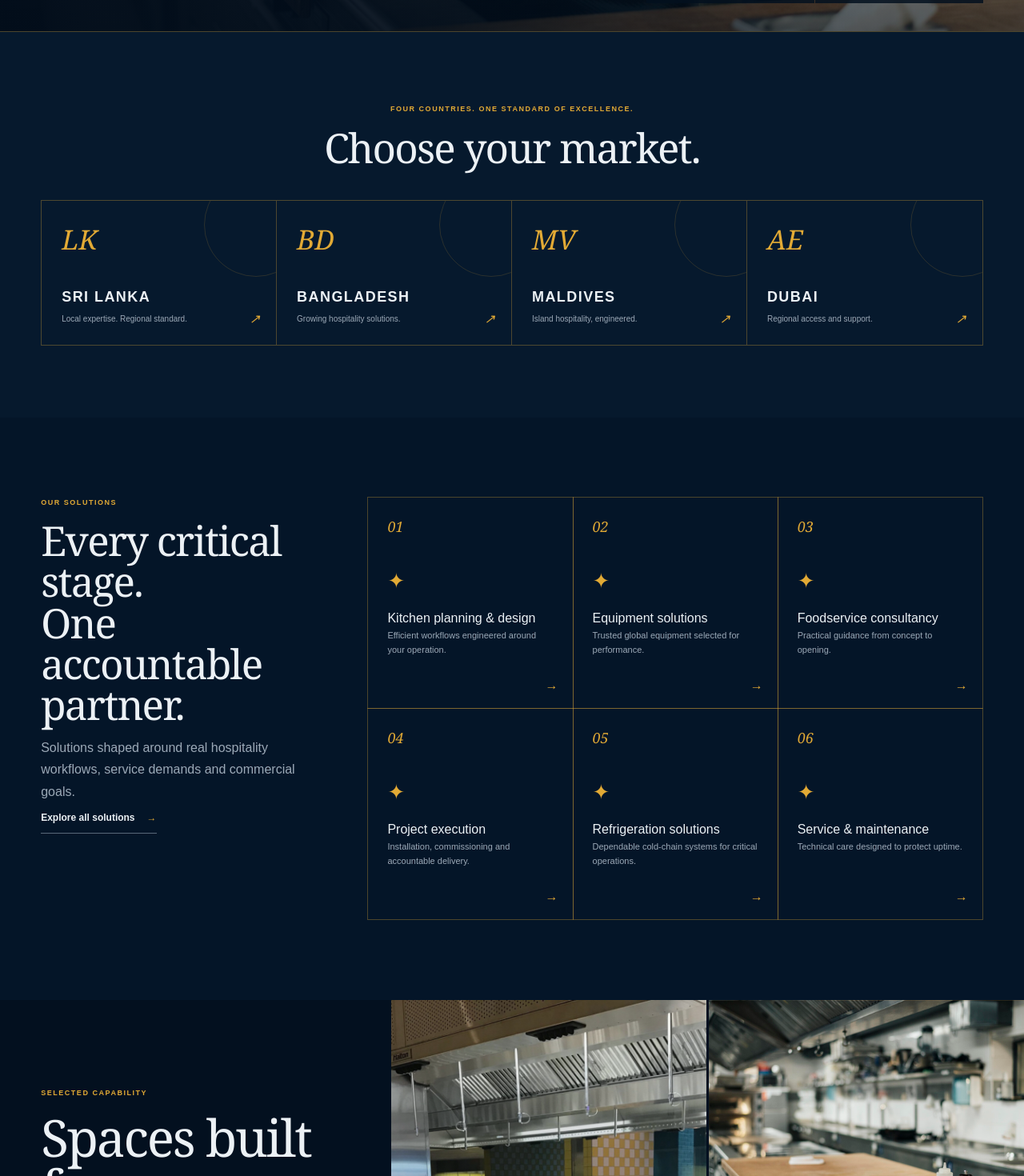
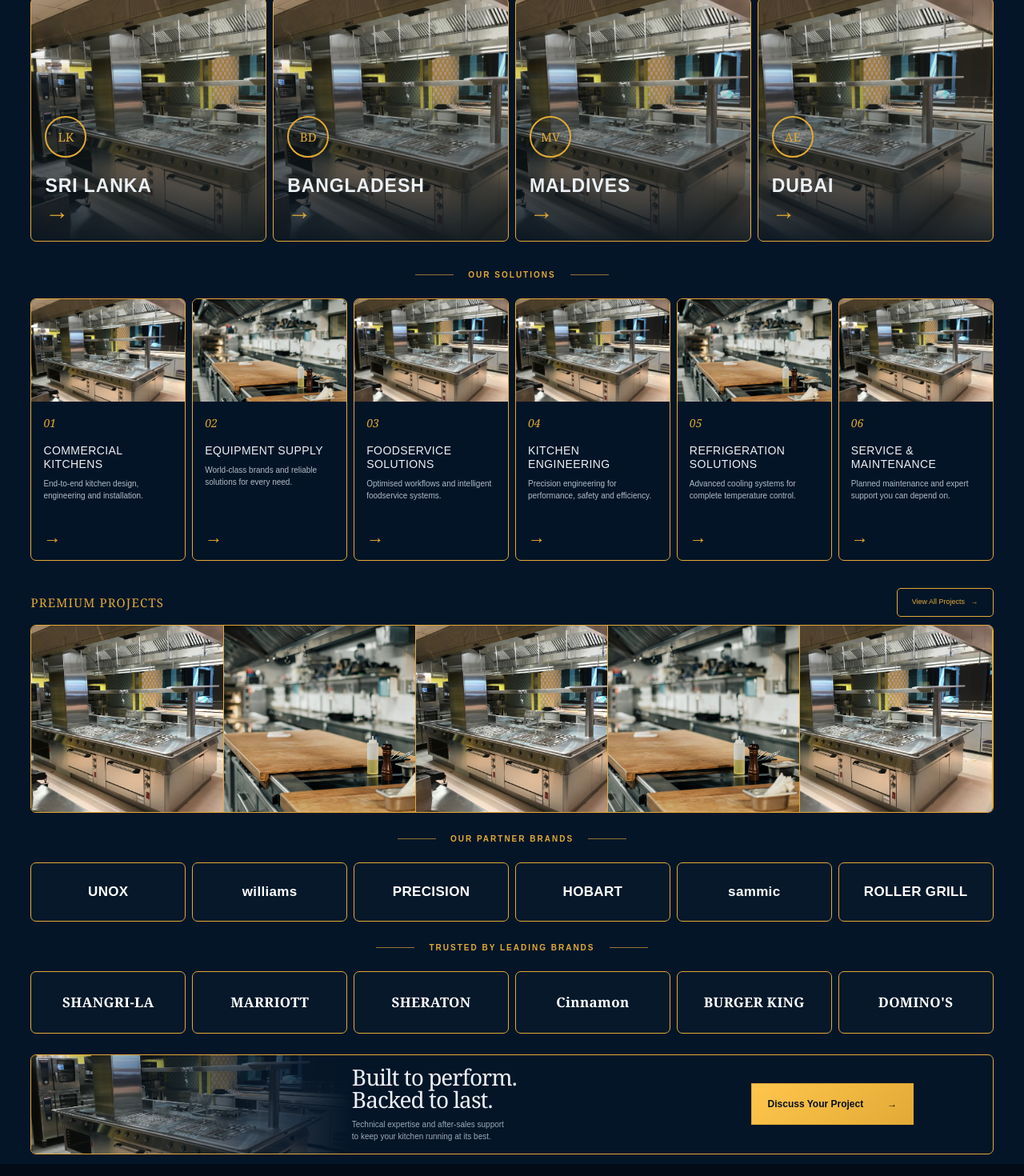
Before and after one commit to rasanjana1522/tgf-holdings-website, a Next.js app: page / in a window 1280 px wide. Shown: the part 760-2230 px from the top of the page at 80% size. Built offline with nearby package versions, Linux system fonts and the light colour scheme.

Commit message:
Match homepage to approved TGF prototype

```diff
--- a/app/page.tsx
+++ b/app/page.tsx
@@ -1,38 +1,58 @@
 import Link from "next/link";
-import { CtaBand, Shell } from "./site-shell";
+import { Shell } from "./site-shell";
 
-const markets=[
-  ["LK","Sri Lanka","Local expertise. Regional standard.","sri-lanka"],
-  ["BD","Bangladesh","Growing hospitality solutions.","bangladesh"],
-  ["MV","Maldives","Island hospitality, engineered.","maldives"],
-  ["AE","Dubai","Regional access and support.","dubai"],
+const markets = ["Sri Lanka", "Bangladesh", "Maldives", "Dubai"];
+const services = [
+  ["Commercial kitchens", "End-to-end kitchen design, engineering and installation."],
+  ["Equipment supply", "World-class brands and reliable solutions for every need."],
+  ["Foodservice solutions", "Optimised workflows and intelligent foodservice systems."],
+  ["Kitchen engineering", "Precision engineering for performance, safety and efficiency."],
+  ["Refrigeration solutions", "Advanced cooling systems for complete temperature control."],
+  ["Service & maintenance", "Planned maintenance and expert support you can depend on."],
 ];
-const solutions=[
-  ["01","Kitchen planning & design","Efficient workflows engineered around your operation."],
-  ["02","Equipment solutions","Trusted global equipment selected for performance."],
-  ["03","Foodservice consultancy","Practical guidance from concept to opening."],
-  ["04","Project execution","Installation, commissioning and accountable delivery."],
-  ["05","Refrigeration solutions","Dependable cold-chain systems for critical operations."],
-  ["06","Service & maintenance","Technical care designed to protect uptime."],
-];
-const partners=["UNOX","WILLIAMS","PRECISION","HOBART","SAMMIC","ROLLER GRILL"];
-const clients=["SHANGRI-LA","MARRIOTT","SHERATON","CINNAMON","BURGER KING","DOMINO'S"];
+const partners = ["UNOX", "williams", "PRECISION", "HOBART", "sammic", "ROLLER GRILL"];
+const clients = ["SHANGRI-LA", "MARRIOTT", "SHERATON", "Cinnamon", "BURGER KING", "DOMINO'S"];
 
-export default function Home(){return <Shell active="/">
-  <section className="home-hero">
-    <div className="home-hero-image"/><div className="home-hero-overlay"/>
-    <div className="home-hero-copy"><span className="kicker">Commercial kitchen & foodservice solutions</span><h1>Commercial kitchens.<br/><em>Engineered to perform.</em></h1><p>From first plan to opening day—and long after—TGF brings design, equipment, project delivery and technical care together.</p><div className="hero-actions"><Link className="gold-btn" href="/contact-support#project-enquiry">Discuss your project <span>→</span></Link><Link className="line-link" href="/projects-brands">View our work <span>↗</span></Link></div></div>
-    <div className="hero-metrics"><div><b>End-to-end</b><span>Design · Supply · Install · Support</span></div><div><b>4 markets</b><span>Connected regional experience</span></div></div>
-  </section>
+export default function Home() {
+  return <Shell active="/">
+    <section className="proto-hero">
+      <div className="proto-hero-copy">
+        <h1>Commercial<br/>kitchens.<br/><em>Engineered<br/>to perform.</em></h1>
+        <Link className="gold-btn" href="/contact-support#project-enquiry">Discuss Your Project <span>&rarr;</span></Link>
+      </div>
+    </section>
 
-  <section className="market-section"><div className="section-title centered"><span className="kicker">Four countries. One standard of excellence.</span><h2>Choose your market.</h2></div><div className="market-grid">{markets.map(([code,name,copy,id])=><a id={id} href={`#${id}`} key={code} className="market-card"><span>{code}</span><div><b>{name}</b><small>{copy}</small></div><i>↗</i></a>)}</div></section>
+    <section className="proto-markets proto-wrap">
+      <div className="proto-rule-title"><span>Four countries. One standard of excellence.</span></div>
+      <div className="proto-market-grid">
+        {markets.map((name, i) => <Link href="/contact-support" className={`proto-market market-${i+1}`} key={name}>
+          <div className="market-symbol">{["LK","BD","MV","AE"][i]}</div><b>{name}</b><span>&rarr;</span>
+        </Link>)}
+      </div>
+    </section>
 
-  <section className="home-solutions"><div className="section-title"><span className="kicker">Our solutions</span><h2>Every critical stage.<br/>One accountable partner.</h2><p>Solutions shaped around real hospitality workflows, service demands and commercial goals.</p><Link className="line-link" href="/solutions">Explore all solutions <span>→</span></Link></div><div className="solution-grid">{solutions.map(([n,title,copy])=><Link href="/solutions" key={n} className="solution-card"><span>{n}</span><div className="icon-glyph">✦</div><h3>{title}</h3><p>{copy}</p><i>→</i></Link>)}</div></section>
+    <section className="proto-services proto-wrap">
+      <div className="proto-rule-title"><span>Our solutions</span></div>
+      <div className="proto-service-grid">{services.map(([title,copy],i)=><Link href="/solutions" className="proto-service" key={title}>
+        <div className={`service-photo service-photo-${i+1}`}/><div className="service-body"><i>{String(i+1).padStart(2,"0")}</i><h2>{title}</h2><p>{copy}</p><span>&rarr;</span></div>
+      </Link>)}</div>
+    </section>
 
-  <section className="projects-feature"><div className="projects-copy"><span className="kicker">Selected capability</span><h2>Spaces built<br/>for performance.</h2><p>Commercial kitchens and foodservice environments delivered for hotels, resorts, restaurants and institutional operations.</p><Link className="gold-btn" href="/projects-brands">View project experience <span>→</span></Link></div><div className="projects-mosaic"><div className="mosaic-a"/><div className="mosaic-b"/><div className="mosaic-c"><span>Luxury hospitality</span></div></div></section>
+    <section className="proto-projects proto-wrap">
+      <div className="proto-section-line"><h2>Premium projects</h2><Link href="/projects-brands">View All Projects &nbsp; &rarr;</Link></div>
+      <div className="proto-project-strip">{[1,2,3,4,5].map(n=><div className={`project-shot project-shot-${n}`} key={n}/>)}</div>
+    </section>
 
-  <section className="logo-section"><div className="logo-heading"><span className="kicker">Our partner brands</span><h2>Global equipment.<br/>Local responsibility.</h2></div><div className="logo-grid dark-logos">{partners.map(x=><span key={x}>{x}</span>)}</div><div className="logo-heading client-heading"><span className="kicker">Trusted by leading companies</span><h2>Built on trust. Backed by results.</h2></div><div className="logo-grid client-logos">{clients.map(x=><span key={x}>{x}</span>)}</div></section>
+    <section className="proto-logos proto-wrap">
+      <div className="proto-rule-title"><span>Our partner brands</span></div>
+      <div className="proto-logo-row">{partners.map(x=><div key={x}>{x}</div>)}</div>
+      <div className="proto-rule-title proto-client-title"><span>Trusted by leading brands</span></div>
+      <div className="proto-logo-row proto-client-row">{clients.map(x=><div key={x}>{x}</div>)}</div>
+    </section>
 
-  <section className="support-band"><div className="support-photo"/><div><span className="kicker">Beyond installation</span><h2>Built to perform.<br/>Backed to last.</h2><p>Preventive maintenance, trained technical personnel and responsive after-sales care help keep your operation moving.</p></div><Link className="outline-btn" href="/contact-support#technical-support">Request technical support <span>→</span></Link></section>
-  <CtaBand/>
-</Shell>}
+    <section className="proto-support proto-wrap">
+      <div className="proto-support-image"/><div><h2>Built to perform.<br/>Backed to last.</h2><p>Technical expertise and after-sales support<br/>to keep your kitchen running at its best.</p></div>
+      <Link className="gold-btn" href="/contact-support#project-enquiry">Discuss Your Project <span>&rarr;</span></Link>
+    </section>
+  </Shell>;
+}
```
Also changed, not shown: app/globals.css.
